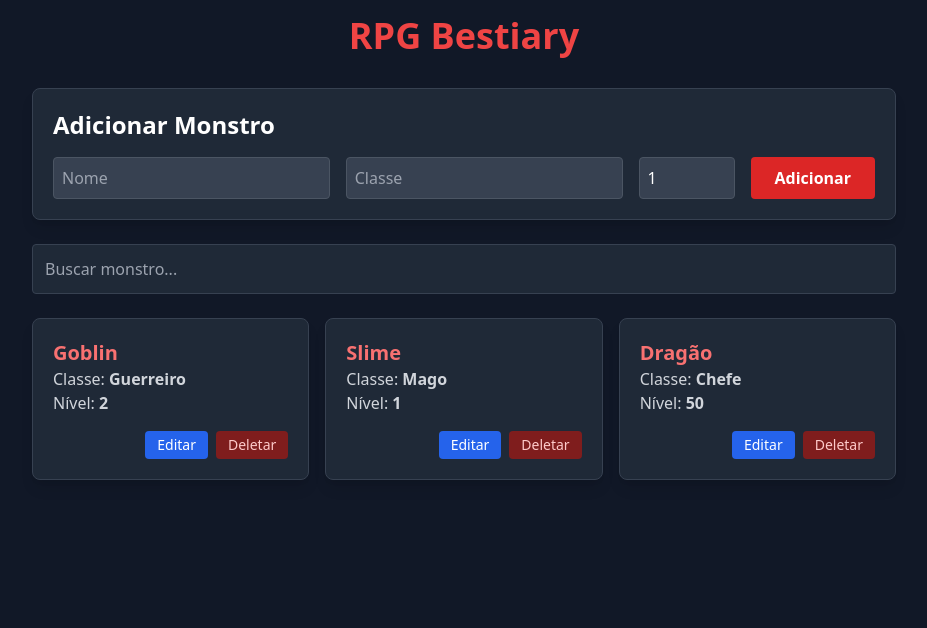
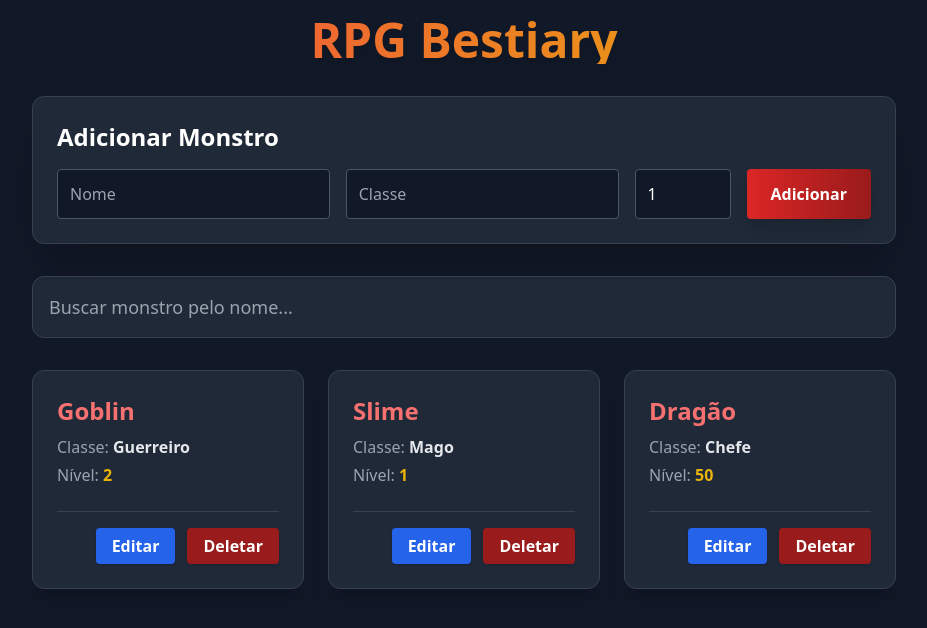
Before and after one commit to Gabrieldsrod/dev-web-projeto-vue, a Vue app: page / in a window 1280 px wide. Shown: the top 628 px of the page, without its empty margins (176-1103 px from the left). Built offline with nearby package versions, Linux system fonts and the light colour scheme.

Commit message:
style: melhora a interface de usuario com tailwind

```diff
--- a/src/App.vue
+++ b/src/App.vue
@@ -52,24 +52,26 @@ const filteredMonsters = computed(() => {
 </script>
 
 <template>
-  <div class="container mx-auto p-4 max-w-4xl">
-    <h1 class="text-4xl font-bold mb-8 text-center text-red-500">RPG Bestiary</h1>
+  <div class="container mx-auto p-4 max-w-4xl font-sans">
+    <h1 class="text-5xl font-extrabold mb-8 text-center text-transparent bg-clip-text bg-gradient-to-r from-red-500 to-yellow-500 drop-shadow-lg">
+      RPG Bestiary
+    </h1>
 
-    <div class="bg-gray-800 p-5 rounded-lg shadow-lg border border-gray-700 mb-6">
+    <div class="bg-gray-800 p-6 rounded-xl shadow-2xl border border-gray-700 mb-8 transition-transform hover:scale-[1.01]">
       <h2 class="text-2xl font-bold text-white mb-4">Adicionar Monstro</h2>
       <form @submit.prevent="addMonster" class="flex flex-col sm:flex-row gap-4">
         <input
           v-model="newMonster.name"
           type="text"
           placeholder="Nome"
-          class="flex-1 p-2 rounded bg-gray-700 text-white border border-gray-600 focus:outline-none focus:border-red-500"
+          class="flex-1 p-3 rounded bg-gray-900 text-white border border-gray-600 focus:outline-none focus:ring-2 focus:ring-red-500 transition-shadow"
           required
         />
         <input
           v-model="newMonster.class"
           type="text"
           placeholder="Classe"
-          class="flex-1 p-2 rounded bg-gray-700 text-white border border-gray-600 focus:outline-none focus:border-red-500"
+          class="flex-1 p-3 rounded bg-gray-900 text-white border border-gray-600 focus:outline-none focus:ring-2 focus:ring-red-500 transition-shadow"
           required
         />
         <input
@@ -77,58 +79,60 @@ const filteredMonsters = computed(() => {
           type="number"
           min="1"
           placeholder="Nível"
-          class="w-full sm:w-24 p-2 rounded bg-gray-700 text-white border border-gray-600 focus:outline-none focus:border-red-500"
+          class="w-full sm:w-24 p-3 rounded bg-gray-900 text-white border border-gray-600 focus:outline-none focus:ring-2 focus:ring-red-500 transition-shadow"
           required
         />
         <button
           type="submit"
-          class="bg-red-600 hover:bg-red-700 text-white font-bold py-2 px-6 rounded transition-colors"
+          class="bg-gradient-to-r from-red-600 to-red-800 hover:from-red-500 hover:to-red-700 text-white font-bold py-3 px-6 rounded shadow-lg transform transition hover:-translate-y-1"
         >
           Adicionar
         </button>
       </form>
     </div>
 
-    <div class="mb-6">
+    <div class="mb-8">
       <input
         v-model="searchQuery"
         type="text"
-        placeholder="Buscar monstro..."
-        class="w-full p-3 rounded bg-gray-800 text-white border border-gray-700 focus:outline-none focus:border-red-500"
+        placeholder="Buscar monstro pelo nome..."
+        class="w-full p-4 rounded-xl bg-gray-800 text-white border border-gray-700 shadow-inner focus:outline-none focus:ring-2 focus:ring-red-500 transition-shadow text-lg"
       />
     </div>
 
-    <div class="grid grid-cols-1 sm:grid-cols-2 md:grid-cols-3 gap-4">
+    <div class="grid grid-cols-1 sm:grid-cols-2 md:grid-cols-3 gap-6">
       <div
         v-for="monster in filteredMonsters"
         :key="monster.id"
-        class="bg-gray-800 p-5 rounded-lg shadow-lg border border-gray-700 flex flex-col"
+        class="bg-gray-800 p-6 rounded-xl shadow-xl border border-gray-700 flex flex-col transform transition-all hover:-translate-y-2 hover:shadow-2xl hover:border-red-900"
       >
-        <div v-if="editingId === monster.id" class="flex-1 space-y-2">
-          <input v-model="editForm.name" class="w-full p-1 rounded bg-gray-700 text-white border border-gray-600" />
-          <input v-model="editForm.class" class="w-full p-1 rounded bg-gray-700 text-white border border-gray-600" />
-          <input v-model.number="editForm.level" type="number" class="w-full p-1 rounded bg-gray-700 text-white border border-gray-600" />
-          <div class="mt-2 flex gap-2">
-            <button @click="saveEdit" class="bg-green-600 hover:bg-green-700 text-white px-2 py-1 rounded text-sm">Salvar</button>
-            <button @click="cancelEdit" class="bg-gray-600 hover:bg-gray-700 text-white px-2 py-1 rounded text-sm">Cancelar</button>
+        <div v-if="editingId === monster.id" class="flex-1 space-y-3">
+          <input v-model="editForm.name" class="w-full p-2 rounded bg-gray-900 text-white border border-gray-600 focus:ring-2 focus:ring-blue-500" />
+          <input v-model="editForm.class" class="w-full p-2 rounded bg-gray-900 text-white border border-gray-600 focus:ring-2 focus:ring-blue-500" />
+          <input v-model.number="editForm.level" type="number" class="w-full p-2 rounded bg-gray-900 text-white border border-gray-600 focus:ring-2 focus:ring-blue-500" />
+          <div class="mt-4 flex gap-2">
+            <button @click="saveEdit" class="flex-1 bg-green-600 hover:bg-green-500 text-white font-bold px-3 py-2 rounded shadow transition-colors">Salvar</button>
+            <button @click="cancelEdit" class="flex-1 bg-gray-600 hover:bg-gray-500 text-white font-bold px-3 py-2 rounded shadow transition-colors">Cancelar</button>
           </div>
         </div>
         <template v-else>
           <div class="flex-1">
-            <h2 class="text-xl font-bold text-red-400">{{ monster.name }}</h2>
-            <p class="text-gray-300">Classe: <span class="font-semibold">{{ monster.class }}</span></p>
-            <p class="text-gray-300">Nível: <span class="font-semibold">{{ monster.level }}</span></p>
+            <h2 class="text-2xl font-extrabold text-red-400 mb-2">{{ monster.name }}</h2>
+            <div class="space-y-1">
+              <p class="text-gray-400">Classe: <span class="font-bold text-gray-200">{{ monster.class }}</span></p>
+              <p class="text-gray-400">Nível: <span class="font-bold text-yellow-500">{{ monster.level }}</span></p>
+            </div>
           </div>
-          <div class="mt-4 flex justify-end gap-2">
+          <div class="mt-6 flex justify-end gap-3 border-t border-gray-700 pt-4">
             <button
               @click="startEdit(monster)"
-              class="bg-blue-600 hover:bg-blue-700 text-white text-sm py-1 px-3 rounded transition-colors"
+              class="bg-blue-600 hover:bg-blue-500 text-white font-semibold py-1.5 px-4 rounded shadow transition-colors"
             >
               Editar
             </button>
             <button
               @click="deleteMonster(monster.id)"
-              class="bg-red-900 hover:bg-red-800 text-red-200 text-sm py-1 px-3 rounded transition-colors"
+              class="bg-red-800 hover:bg-red-600 text-white font-semibold py-1.5 px-4 rounded shadow transition-colors"
             >
               Deletar
             </button>
```
